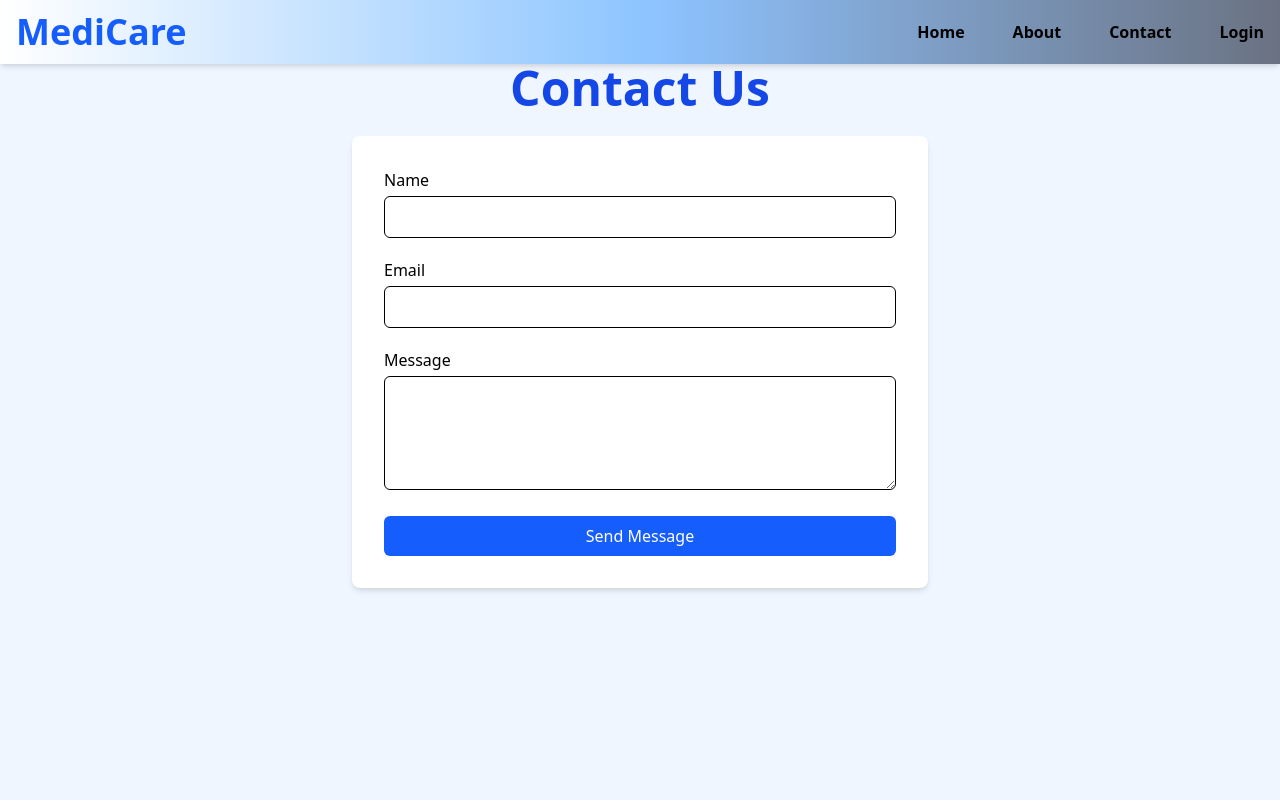
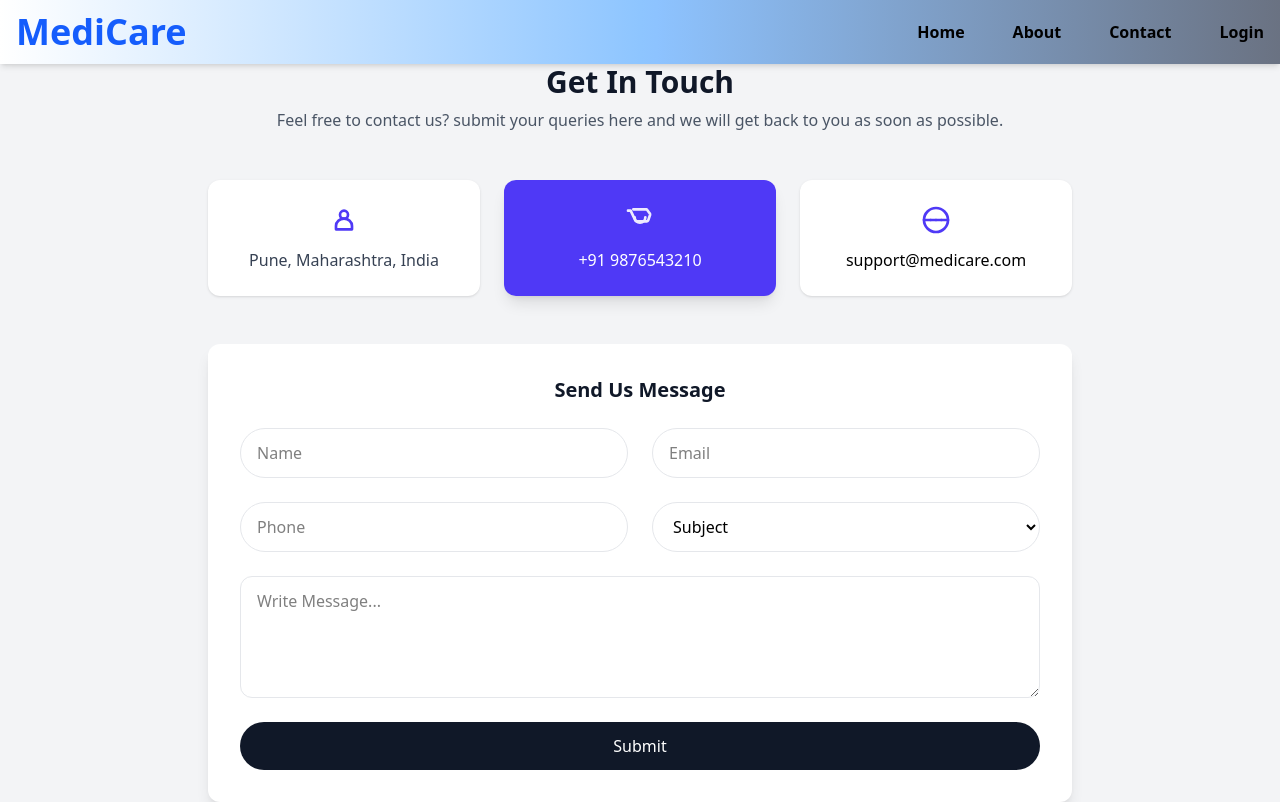
Before and after one commit to piyushpotghan/final-year-project, a React (Vite) app in the folder final year/: page /Contact in a window 1280 px wide. Shown: the top 802 px of the page. Built offline with nearby package versions, Linux system fonts and the light colour scheme.

Commit message:
working on contact page

```diff
--- a/final year/src/components/Contact.jsx
+++ b/final year/src/components/Contact.jsx
@@ -2,47 +2,73 @@ import React from 'react';
 
 export default function Contact() {
   return (
-    <section className="min-h-screen px-6 py-16 bg-blue-50">
+  <section class="py-16 bg-gray-100">
+  <div class="max-w-4xl mx-auto px-4 space-y-12">
 
-      <h1 className="text-4xl md:text-5xl font-bold text-center text-blue-700 mb-6">Contact Us</h1>
+    <div class="text-center space-y-2">
+      <h2 class="text-3xl font-bold text-gray-900">Get In Touch</h2>
+      <p class="text-gray-600">Feel free to contact us? submit your queries here and we will get back to you as soon as possible.</p>
+    </div>
 
-      <form className="max-w-xl mx-auto bg-white p-8 rounded-lg shadow-md space-y-5">
-        <div>
-          <label className="block mb-1 font-medium">Name</label>
-          <input
-            type="text"
-            className="w-full px-4 py-2 border rounded-md focus:ring-2 focus:ring-blue-400"
-            required
-          />
-        </div>
-        <div>
-          <label className="block mb-1 font-medium">Email</label>
-          <input
-            type="email"
-            className="w-full px-4 py-2 border rounded-md focus:ring-2 focus:ring-blue-400"
-            required
-          />
-        </div>
-        <div>
-          <label className="block mb-1 font-medium">Message</label>
-          <textarea
-            rows="4"
-            className="w-full px-4 py-2 border rounded-md focus:ring-2 focus:ring-blue-400"
-            required
-          ></textarea>
-        </div>
-        <button
-          type="submit"
-          className="w-full bg-blue-600 text-white py-2 rounded-md hover:bg-blue-700 transition"
-        >
-          Send Message
+
+    <div class="grid grid-cols-1 sm:grid-cols-3 gap-6">
+
+      <div class="bg-white rounded-xl p-6 flex flex-col items-center space-y-3 shadow">
+        <svg class="h-8 w-8 text-indigo-600" fill="none" stroke="currentColor" stroke-width="2"
+          viewBox="0 0 24 24"><path stroke-linecap="round" stroke-linejoin="round"
+          d="M12 11c1.66 0 3-1.34 3-3S13.66 5 12 5 9 6.34 9 8s1.34 3 3 3z"/>
+          <path stroke-linecap="round" stroke-linejoin="round"
+          d="M12 11c-3.33 0-6 2.42-6 5.41V19h12v-2.59C18 13.42 15.33 11 12 11z"/></svg>
+        <p class="text-center text-gray-700"> Pune, Maharashtra, India </p>
+      </div>
+
+      <div class="bg-indigo-600 rounded-xl p-6 flex flex-col items-center space-y-3 text-white shadow-lg">
+        <svg class="h-8 w-8 opacity-90" fill="none" stroke="currentColor" stroke-width="2"
+          viewBox="0 0 24 24"><path stroke-linecap="round" stroke-linejoin="round"
+          d="M3 5h2l3.6 7.59a1 1 0 0 0 .92.41h7.7a1 1 0 0 0 .94-.68l1.4-4.2a1 1 0 0 0-.24-.97L17 4H7"/>
+          <path stroke-linecap="round" stroke-linejoin="round"
+          d="M16 10a4 4 0 1 1-8 0"/></svg>
+        <p>+91 9876543210</p>
+      </div>
+
+
+      <div class="bg-white rounded-xl p-6 flex flex-col items-center space-y-3 shadow">
+        <svg class="h-8 w-8 text-indigo-600" fill="none" stroke="currentColor" stroke-width="2"
+          viewBox="0 0 24 24"><path stroke-linecap="round" stroke-linejoin="round"
+          d="M16 12v.01M8 12v.01M12 12v.01M21 12c0 4.97-4.03 9-9 9S3 16.97 3 12 7.03 3 12 3s9 4.03 9 9z"/>
+          <path stroke-linecap="round" stroke-linejoin="round"
+          d="M21 12H3"/></svg>
+        <p> support@medicare.com</p>
+      </div>
+    </div>
+
+
+    <div class="bg-white rounded-xl p-8 shadow-lg">
+      <h3 class="text-xl font-semibold text-center text-gray-900 mb-6">Send Us Message</h3>
+      <form class="grid grid-cols-1 md:grid-cols-2 gap-6">
+        <input type="text" placeholder="Name" required
+          class="px-4 py-3 border border-gray-200 rounded-full focus:ring-2 focus:ring-indigo-500"/>
+        <input type="email" placeholder="Email" required
+          class="px-4 py-3 border border-gray-200 rounded-full focus:ring-2 focus:ring-indigo-500"/>
+        <input type="tel" placeholder="Phone"
+          class="px-4 py-3 border border-gray-200 rounded-full focus:ring-2 focus:ring-indigo-500"/>
+        <select placeholder="Subject"
+          class="px-4 py-3 border border-gray-200 rounded-full focus:ring-2 focus:ring-indigo-500">
+          <option>Subject</option>
+          <option>Support</option>
+
+          <option>General Inquiry</option>
+        </select>
+        <textarea rows="4" placeholder="Write Message..." required
+          class="md:col-span-2 px-4 py-3 border border-gray-200 rounded-xl focus:ring-2 focus:ring-indigo-500"></textarea>
+        <button type="submit"
+          class="md:col-span-2 bg-gray-900 text-white py-3 rounded-full hover:bg-gray-800 transition">
+          Submit
         </button>
       </form>
-    </section>
-
-
-
-
+    </div>
+  </div>
+</section>
 
 
 
```
